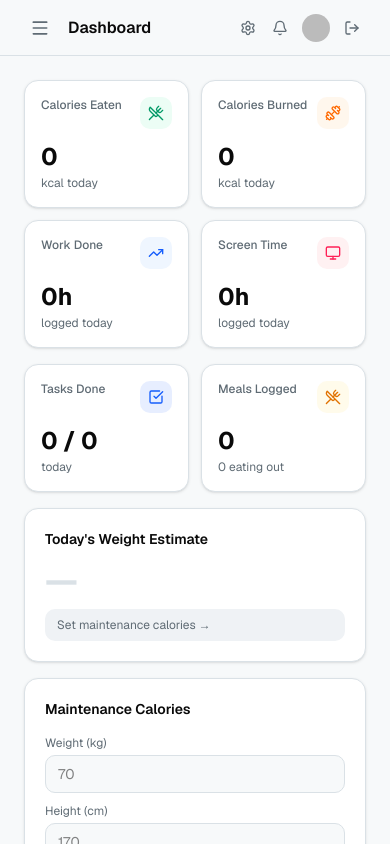
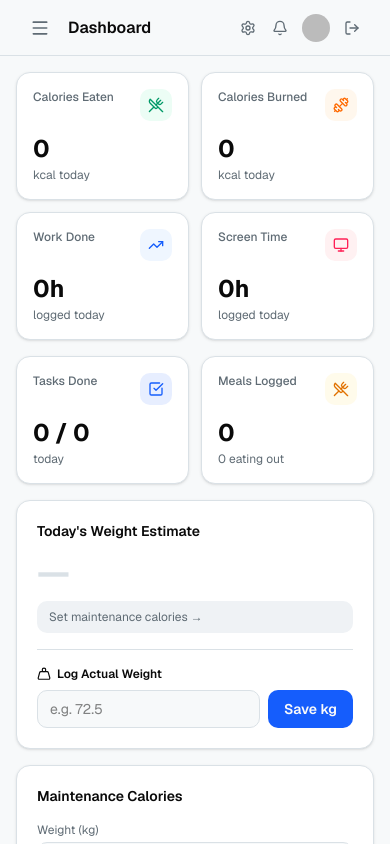
Before and after one commit to faheem-mapview/dledger, a Next.js app: page /dashboard in a window 390 px wide. Built offline with nearby package versions, Linux system fonts and the light colour scheme; no server answers; the database is empty; sample sign-in values are in the browser's storage.

Commit message:
fix: persist settings across refresh, add weight logging, mobile layout

```diff
--- a/src/app/dashboard/page.tsx
+++ b/src/app/dashboard/page.tsx
@@ -5,8 +5,8 @@ import { useRouter } from "next/navigation"
 import { useAuth } from "@/context/AuthContext"
 import { signOut } from "@/lib/auth"
 import {
-  subscribeTasks, subscribeFood, subscribeExercise, subscribeWork, subscribeScreen,
-  getSettings, type Task, type FoodItem, type ExerciseItem, type WorkItem, type ScreenItem, type UserSettings,
+  subscribeTasks, subscribeFood, subscribeExercise, subscribeWork, subscribeScreen, subscribeWeights,
+  getSettings, type Task, type FoodItem, type ExerciseItem, type WorkItem, type ScreenItem, type UserSettings, type WeightLog,
 } from "@/lib/firestore"
 import { OverviewTab } from "@/components/tabs/OverviewTab"
 import { TasksTab } from "@/components/tabs/TasksTab"
@@ -40,6 +40,7 @@ export default function DashboardPage() {
   const [exercise, setExercise] = useState<ExerciseItem[]>([])
   const [work, setWork] = useState<WorkItem[]>([])
   const [screen, setScreen] = useState<ScreenItem[]>([])
+  const [weights, setWeights] = useState<WeightLog[]>([])
   const [settings, setSettings] = useState<UserSettings>({ maintenance: "", unit: "kg", profile: {} })
   const [sidebarOpen, setSidebarOpen] = useState(false)
 
@@ -56,6 +57,7 @@ export default function DashboardPage() {
       subscribeExercise(user.uid, setExercise),
       subscribeWork(user.uid, setWork),
       subscribeScreen(user.uid, setScreen),
+      subscribeWeights(user.uid, setWeights),
     ]
     return () => unsubs.forEach((u) => u())
   }, [user])
@@ -168,13 +170,13 @@ export default function DashboardPage() {
         </header>
 
         {/* Content */}
-        <main className="flex-1 overflow-y-auto p-6">
-          {tab === "overview" && <OverviewTab uid={user.uid} food={food} exercise={exercise} work={work} screen={screen} tasks={tasks} settings={settings} onSettingsChange={setSettings} />}
+        <main className="flex-1 overflow-y-auto p-4 sm:p-6">
+          {tab === "overview" && <OverviewTab uid={user.uid} food={food} exercise={exercise} work={work} screen={screen} tasks={tasks} settings={settings} weights={weights} onSettingsChange={setSettings} />}
           {tab === "tasks" && <TasksTab uid={user.uid} tasks={tasks} />}
           {tab === "food" && <FoodTab uid={user.uid} food={food} />}
           {tab === "exercise" && <ExerciseTab uid={user.uid} exercise={exercise} />}
           {tab === "activity" && <ActivityTab uid={user.uid} work={work} screen={screen} />}
-          {tab === "collections" && <CollectionsTab food={food} exercise={exercise} work={work} screen={screen} tasks={tasks} settings={settings} />}
+          {tab === "collections" && <CollectionsTab food={food} exercise={exercise} work={work} screen={screen} tasks={tasks} settings={settings} weights={weights} />}
         </main>
       </div>
     </div>
--- a/src/components/tabs/CollectionsTab.tsx
+++ b/src/components/tabs/CollectionsTab.tsx
@@ -1,13 +1,13 @@
 "use client"
 
-import { type FoodItem, type ExerciseItem, type WorkItem, type ScreenItem, type Task, type UserSettings, sum, round1, KCAL_PER_KG, today } from "@/lib/firestore"
+import { type FoodItem, type ExerciseItem, type WorkItem, type ScreenItem, type Task, type UserSettings, type WeightLog, sum, round1, KCAL_PER_KG, today } from "@/lib/firestore"
 
 interface Props {
   food: FoodItem[]; exercise: ExerciseItem[]; work: WorkItem[]
-  screen: ScreenItem[]; tasks: Task[]; settings: UserSettings
+  screen: ScreenItem[]; tasks: Task[]; settings: UserSettings; weights: WeightLog[]
 }
 
-export function CollectionsTab({ food, exercise, work, screen, tasks, settings }: Props) {
+export function CollectionsTab({ food, exercise, work, screen, tasks, settings, weights }: Props) {
   const allItems = [...food, ...exercise, ...work, ...screen, ...tasks]
   const dates = [...new Set(allItems.map((x) => x.date).filter(Boolean))].sort().reverse()
 
@@ -35,13 +35,19 @@ export function CollectionsTab({ food, exercise, work, screen, tasks, settings }
         const kg = balance !== null ? balance / KCAL_PER_KG : null
         const losing = kg !== null && kg < 0
         const label = new Date(d + "T00:00:00").toLocaleDateString(undefined, { weekday: "short", month: "short", day: "numeric" })
+        const weightLog = weights.find((w) => w.date === d)
 
         return (
           <div key={d} className="rounded-xl border border-border bg-card p-5 shadow-sm">
             <div className="flex flex-wrap items-center justify-between gap-2 mb-4">
-              <div className="flex items-center gap-2">
+              <div className="flex items-center gap-2 flex-wrap">
                 <p className="font-semibold">{label}</p>
                 {d === today() && <span className="rounded-full bg-primary/10 px-2.5 py-0.5 text-xs font-semibold text-primary">Today</span>}
+                {weightLog && (
+                  <span className="rounded-full bg-slate-100 px-2.5 py-0.5 text-xs font-semibold text-slate-600">
+                    ⚖ {weightLog.kg} kg
+                  </span>
+                )}
               </div>
               {kg !== null && (cIn > 0 || cOut > 0) && (
                 <span className={`rounded-full px-3 py-1 text-xs font-semibold ${losing ? "bg-emerald-50 text-emerald-700" : "bg-orange-50 text-orange-600"}`}>
--- a/src/components/tabs/OverviewTab.tsx
+++ b/src/components/tabs/OverviewTab.tsx
@@ -1,25 +1,42 @@
 "use client"
 
-import { useState } from "react"
+import { useState, useEffect, useRef } from "react"
 import {
-  type FoodItem, type ExerciseItem, type WorkItem, type ScreenItem, type Task, type UserSettings,
-  todays, sum, round1, KCAL_PER_KG, saveSettings,
+  type FoodItem, type ExerciseItem, type WorkItem, type ScreenItem, type Task,
+  type UserSettings, type WeightLog,
+  todays, sum, round1, KCAL_PER_KG, saveSettings, logWeight, deleteWeightLog, today,
 } from "@/lib/firestore"
-import { UtensilsCrossed, Dumbbell, Monitor, TrendingUp, CheckSquare } from "lucide-react"
+import { UtensilsCrossed, Dumbbell, Monitor, TrendingUp, CheckSquare, Weight } from "lucide-react"
 
 interface Props {
   uid: string; food: FoodItem[]; exercise: ExerciseItem[]; work: WorkItem[]
-  screen: ScreenItem[]; tasks: Task[]; settings: UserSettings
+  screen: ScreenItem[]; tasks: Task[]; settings: UserSettings; weights: WeightLog[]
   onSettingsChange: (s: UserSettings) => void
 }
 
-export function OverviewTab({ uid, food, exercise, work, screen, tasks, settings, onSettingsChange }: Props) {
-  const [pWeight, setPWeight] = useState(String(settings.profile.weight ?? ""))
-  const [pHeight, setPHeight] = useState(String(settings.profile.height ?? ""))
-  const [pAge, setPAge] = useState(String(settings.profile.age ?? ""))
-  const [pSex, setPSex] = useState(settings.profile.sex ?? "male")
-  const [pActivity, setPActivity] = useState(String(settings.profile.activity ?? "1.375"))
-  const [maintVal, setMaintVal] = useState(String(settings.maintenance ?? ""))
+export function OverviewTab({ uid, food, exercise, work, screen, tasks, settings, weights, onSettingsChange }: Props) {
+  const [pWeight, setPWeight] = useState("")
+  const [pHeight, setPHeight] = useState("")
+  const [pAge, setPAge] = useState("")
+  const [pSex, setPSex] = useState("male")
+  const [pActivity, setPActivity] = useState("1.375")
+  const [maintVal, setMaintVal] = useState("")
+  const [weightInput, setWeightInput] = useState("")
+  const synced = useRef(false)
+
+  // Sync form state once when real settings arrive from Firestore
+  useEffect(() => {
+    if (synced.current) return
+    if (settings.maintenance !== "" || settings.profile.weight || settings.profile.height) {
+      synced.current = true
+      setPWeight(String(settings.profile.weight ?? ""))
+      setPHeight(String(settings.profile.height ?? ""))
+      setPAge(String(settings.profile.age ?? ""))
+      setPSex(settings.profile.sex ?? "male")
+      setPActivity(String(settings.profile.activity ?? "1.375"))
+      setMaintVal(String(settings.maintenance ?? ""))
+    }
+  }, [settings])
 
   const cIn = sum(todays(food), (x) => x.calories)
   const cOut = sum(todays(exercise), (x) => x.calories)
@@ -33,6 +50,8 @@ export function OverviewTab({ uid, food, exercise, work, screen, tasks, settings
   const balance = maint ? cIn - (maint + cOut) : null
   const kg = balance !== null ? balance / KCAL_PER_KG : null
   const losing = balance !== null && balance < 0
+
+  const todayWeight = weights.find((w) => w.date === today())
 
   function handleCalc() {
     const w = Number(pWeight), h = Number(pHeight), a = Number(pAge), act = Number(pActivity)
@@ -49,9 +68,16 @@ export function OverviewTab({ uid, food, exercise, work, screen, tasks, settings
     onSettingsChange(next); saveSettings(uid, next)
   }
 
+  async function handleLogWeight() {
+    const val = Number(weightInput)
+    if (!val || val < 20 || val > 300) return
+    await logWeight(uid, val, today())
+    setWeightInput("")
+  }
+
   return (
     <div className="space-y-4">
-      {/* Stat cards — 4 columns */}
+      {/* Stat cards */}
       <div className="grid grid-cols-2 gap-3 sm:grid-cols-4">
         <StatCard label="Calories Eaten" value={cIn} sub="kcal today" icon={<UtensilsCrossed className="h-4 w-4" />} color="text-emerald-600" bg="bg-emerald-50" />
         <StatCard label="Calories Burned" value={cOut} sub="kcal today" icon={<Dumbbell className="h-4 w-4" />} color="text-orange-500" bg="bg-orange-50" />
@@ -59,7 +85,6 @@ export function OverviewTab({ uid, food, exercise, work, screen, tasks, settings
         <StatCard label="Screen Time" value={`${round1(screenH)}h`} sub="logged today" icon={<Monitor className="h-4 w-4" />} color="text-rose-500" bg="bg-rose-50" />
       </div>
 
-      {/* Second row: tasks + meals */}
       <div className="grid grid-cols-2 gap-3">
         <StatCard label="Tasks Done" value={`${tasksDone} / ${tasksTotal}`} sub="today" icon={<CheckSquare className="h-4 w-4" />} color="text-primary" bg="bg-primary/10" />
         <StatCard label="Meals Logged" value={meals} sub={`${hotel} eating out`} icon={<UtensilsCrossed className="h-4 w-4" />} color="text-amber-600" bg="bg-amber-50" />
@@ -67,7 +92,7 @@ export function OverviewTab({ uid, food, exercise, work, screen, tasks, settings
 
       {/* Weight + Calculator */}
       <div className="grid grid-cols-1 gap-4 lg:grid-cols-2">
-        {/* Weight estimate */}
+        {/* Weight estimate + log */}
         <div className="rounded-xl border border-border bg-card p-5 shadow-sm">
           <div className="flex items-center justify-between mb-3">
             <p className="text-sm font-semibold">Today&apos;s Weight Estimate</p>
@@ -95,14 +120,38 @@ export function OverviewTab({ uid, food, exercise, work, screen, tasks, settings
             </>
           )}
 
-          {/* Calorie progress bars */}
           {maint > 0 && (
             <div className="mt-4 space-y-2.5">
               <ProgressBar label="Eaten" value={cIn} max={maint * 1.5} className="bg-emerald-500" />
               <ProgressBar label="Burned" value={cOut} max={maint * 1.5} className="bg-orange-400" />
-              <ProgressBar label="Maintenance" value={maint} max={maint * 1.5} className="bg-blue-500" />
+              <ProgressBar label="Maint." value={maint} max={maint * 1.5} className="bg-blue-500" />
             </div>
           )}
+
+          {/* Log actual weight */}
+          <div className="mt-4 border-t border-border pt-4">
+            <p className="text-xs font-semibold mb-2 flex items-center gap-1.5">
+              <Weight className="h-3.5 w-3.5" /> Log Actual Weight
+            </p>
+            {todayWeight ? (
+              <div className="flex items-center justify-between rounded-lg bg-muted px-3 py-2">
+                <span className="text-sm font-bold">{todayWeight.kg} kg <span className="text-xs font-normal text-muted-foreground">logged today</span></span>
+                <button onClick={() => deleteWeightLog(uid, today())}
+                  className="text-xs text-muted-foreground hover:text-destructive transition-colors">Remove</button>
+              </div>
+            ) : (
+              <div className="flex gap-2">
+                <input type="number" value={weightInput} onChange={(e) => setWeightInput(e.target.value)}
+                  onKeyDown={(e) => e.key === "Enter" && handleLogWeight()}
+                  placeholder="e.g. 72.5" min="20" max="300" step="0.1"
+                  className="flex-1 rounded-lg border border-input bg-background px-3 py-2 text-sm outline-none focus:ring-2 focus:ring-ring" />
+                <button onClick={handleLogWeight}
+                  className="rounded-lg bg-primary px-4 py-2 text-sm font-semibold text-primary-foreground hover:bg-primary/90 transition-colors whitespace-nowrap">
+                  Save kg
+                </button>
+              </div>
+            )}
+          </div>
         </div>
 
         {/* Maintenance calculator */}
@@ -139,9 +188,9 @@ export function OverviewTab({ uid, food, exercise, work, screen, tasks, settings
               <option value="1.725">Very active</option>
             </select>
           </div>
-          <div className="flex items-center gap-2">
+          <div className="flex flex-col gap-2 sm:flex-row sm:items-center">
             <button onClick={handleCalc}
-              className="flex-shrink-0 rounded-lg bg-primary px-4 py-2 text-sm font-semibold text-primary-foreground hover:bg-primary/90 transition-colors">
+              className="rounded-lg bg-primary px-4 py-2 text-sm font-semibold text-primary-foreground hover:bg-primary/90 transition-colors">
               Calculate
             </button>
             <div className="flex flex-1 items-center gap-1.5 rounded-lg border border-primary/30 bg-primary/5 px-3 py-2">
@@ -175,11 +224,11 @@ function ProgressBar({ label, value, max, className }: { label: string; value: n
   const pct = Math.min((value / max) * 100, 100)
   return (
     <div className="flex items-center gap-3">
-      <span className="w-20 text-right text-xs text-muted-foreground flex-shrink-0">{label}</span>
+      <span className="w-14 text-right text-xs text-muted-foreground flex-shrink-0">{label}</span>
       <div className="flex-1 h-1.5 rounded-full bg-muted overflow-hidden">
         <div className={`h-full rounded-full transition-all duration-500 ${className}`} style={{ width: `${pct}%` }} />
       </div>
-      <span className="w-16 text-xs font-medium text-foreground flex-shrink-0">{value} kcal</span>
+      <span className="w-16 text-xs font-medium text-foreground flex-shrink-0 text-right">{value}</span>
     </div>
   )
 }
```
Also changed, not shown: src/lib/firestore.ts (+19 -0 lines).
